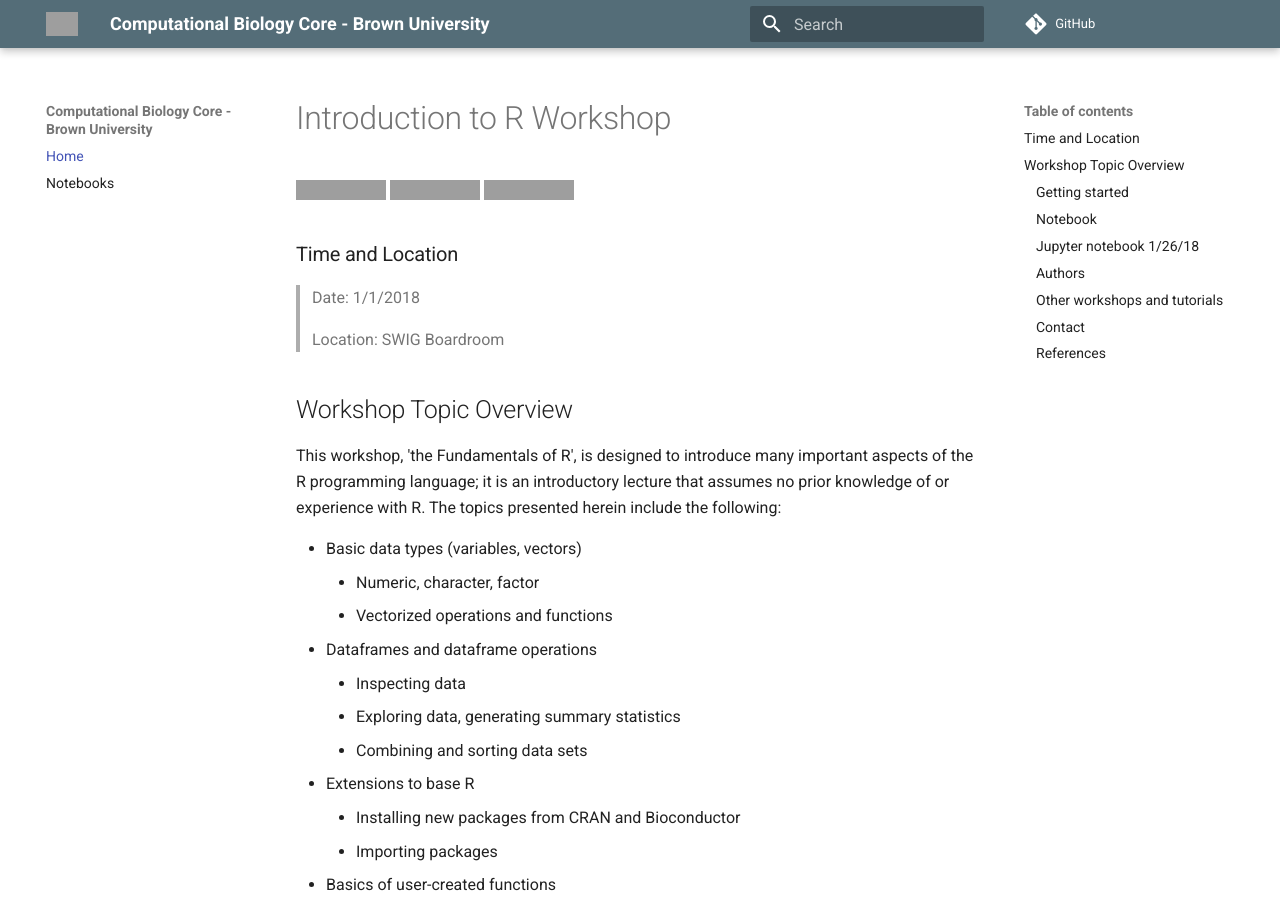
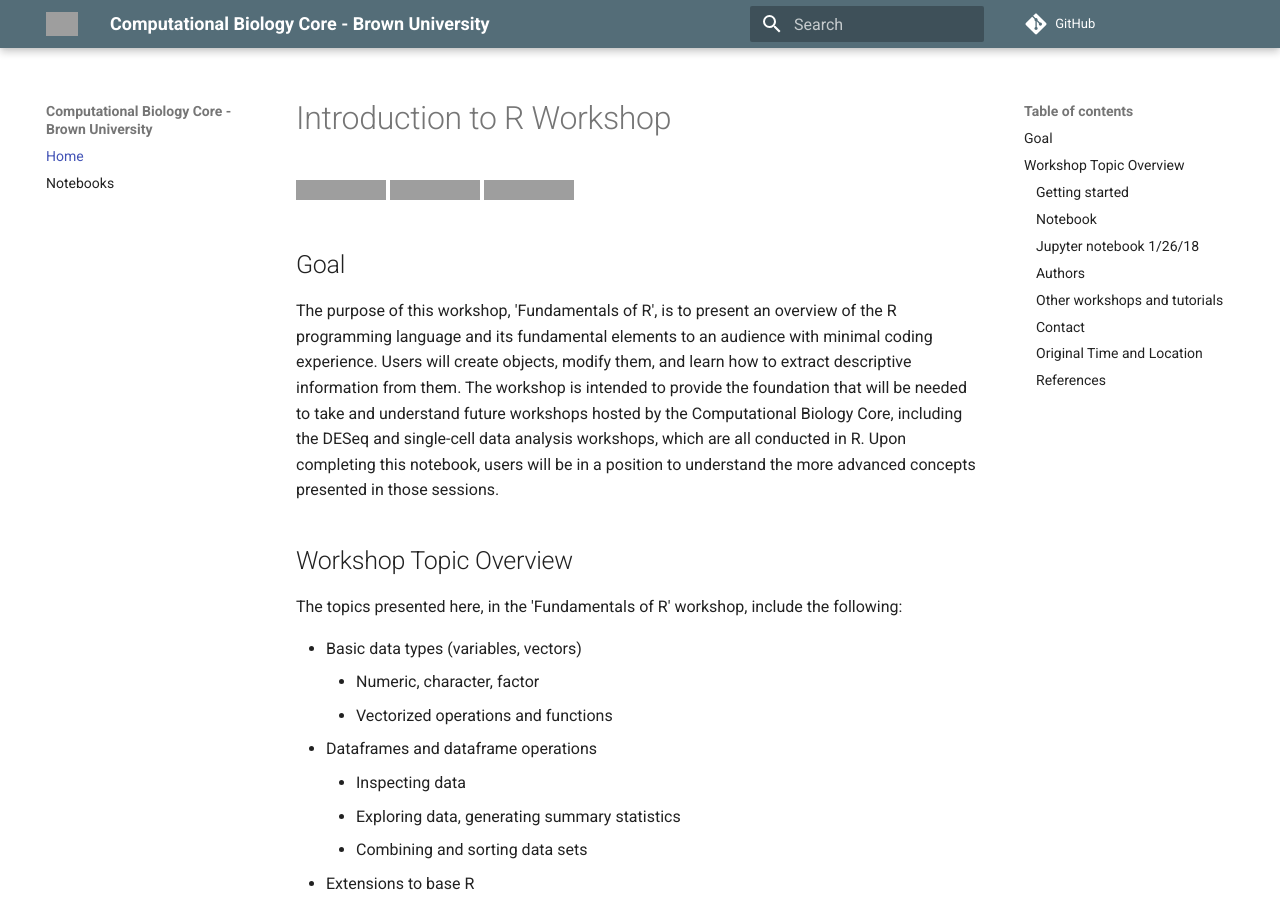
Before and after one commit to compbiocore/r-workshop-1, an MkDocs documentation site: the page built from docs/index.md, in a window 1280 px wide and 900 px high. Built offline with MkDocs 1.6.1 and Material for MkDocs 9.7.7, drawn with Linux system fonts in a browser that asks for light colours; nearby versions of some CDN libraries; comment, search, counter and statistics services are not loaded; some of the changed text lies outside the part shown; grey boxes are pictures that could not be loaded.

Commit message:
updated index.md

```diff
--- a/docs/index.md
+++ b/docs/index.md
@@ -5,15 +5,13 @@
 [![nbviewer](https://img.shields.io/badge/jupyter_notebooks-nbviewer-purple.svg?style=flat-square)](http://nbviewer.jupyter.org/github/compbiocore/r-workshop-1/tree/master/docs/src/notebooks)
 [![License](https://img.shields.io/aur/license/yaourt.svg)](https://raw.githubusercontent.com/compbiocore/r-workshop-1/master/LICENSE)
 
-### Time and Location
+## Goal
 
-> Date: 1/1/2018
-
-> Location: SWIG Boardroom
+The purpose of this workshop, 'Fundamentals of R', is to present an overview of the R programming language and its fundamental elements to an audience with minimal coding experience.  Users will create objects, modify them, and learn how to extract descriptive information from them.  The workshop is intended to provide the foundation that will be needed to take and understand future workshops hosted by the Computational Biology Core, including the DESeq and single-cell data analysis workshops, which are all conducted in R.  Upon completing this notebook, users will be in a position to understand the more advanced concepts presented in those sessions.
 
 ## Workshop Topic Overview
 
-This workshop, 'the Fundamentals of R', is designed to introduce many important aspects of the R programming language; it is an introductory lecture that assumes no prior knowledge of or experience with R.  The topics presented herein include the following:
+The topics presented here, in the 'Fundamentals of R' workshop, include the following:
 
 * Basic data types (variables, vectors)
     * Numeric, character, factor
@@ -60,6 +58,12 @@ Links to other workshops (Documentation and GitHub)
 
 For assistance, contact cbc-help@brown.edu - this is our general help line, so please specify that your issue is with this site's contents
 
+### Original Time and Location
+
+> Date: 1/1/2018
+
+> Location: SWIG Boardroom
+
 ###  References
 
 > 1 .  Lorem ipsum dolor sit amet
```
